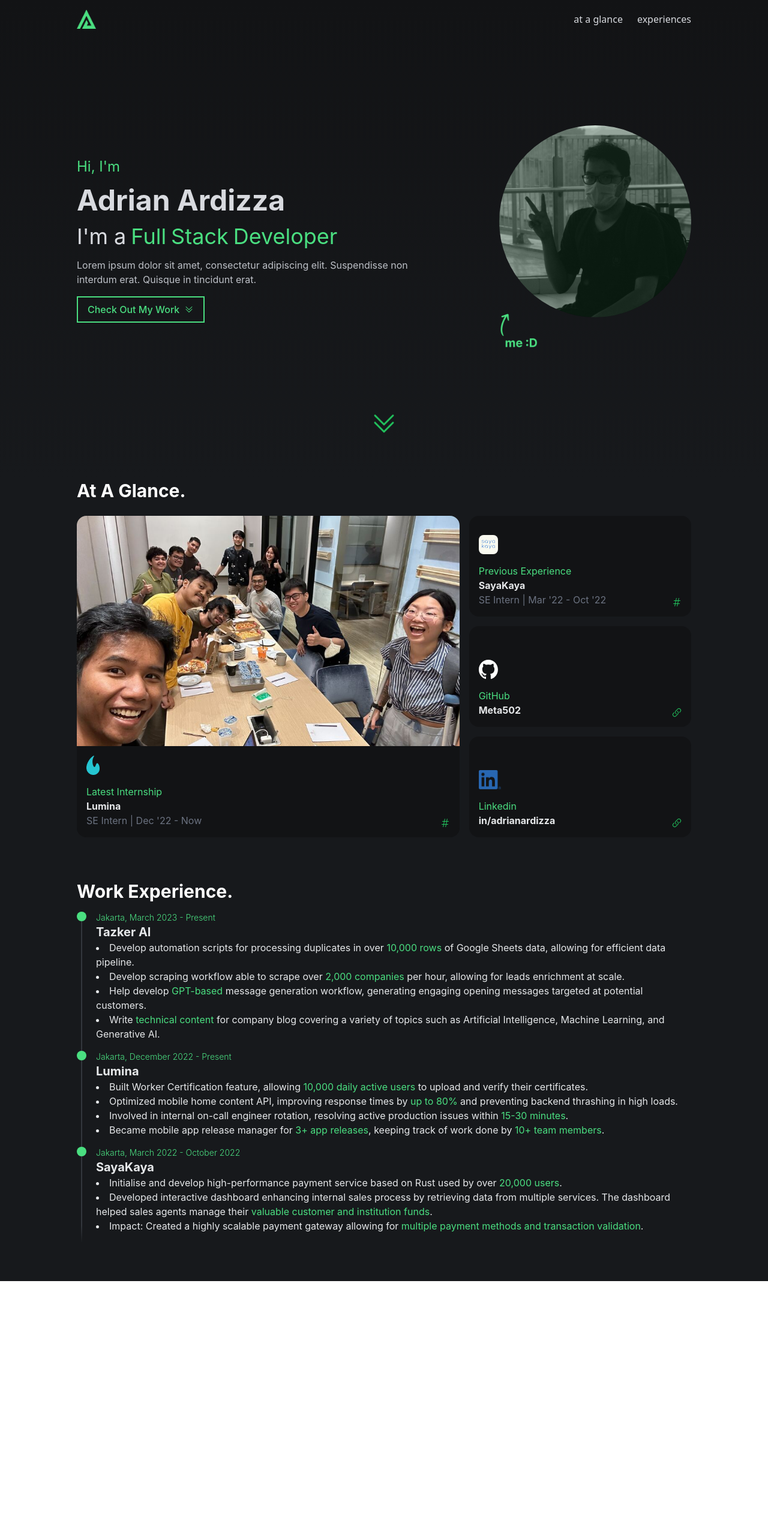
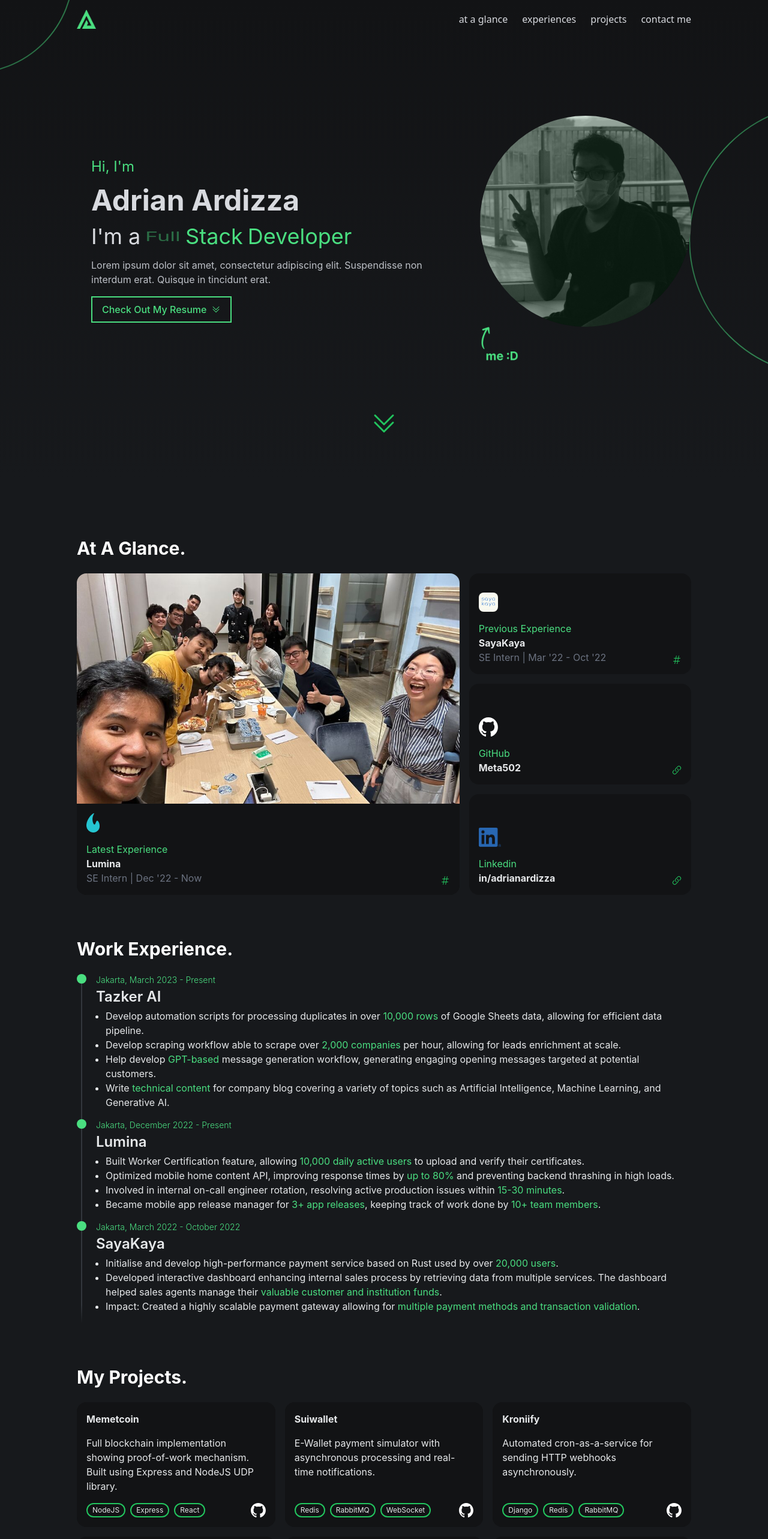
Before and after one commit to Meta502/ardizza.xyz, a Next.js app: page / in a window 1280 px wide. Shown: the top 2566 px of the page at 60% size. Before the commit the page ends 2136 px from the top, so only its background shows below. Built offline with nearby package versions, Linux system fonts and the light colour scheme.

Commit message:
Implement responsiveness

```diff
--- a/components/Glance/index.tsx
+++ b/components/Glance/index.tsx
@@ -4,11 +4,11 @@ import { Link } from "react-scroll"
 
 const Glance: React.FC = () => {
   return (
-    <div className="grid grid-rows-3 grid-flow-col gap-4 w-full">
+    <div className="grid grid-cols-1 lg:grid-cols-none lg:grid-rows-3 lg:grid-flow-col gap-4 w-full">
       <Link className="group bg-pale-gray-900 flex flex-col items-end row-span-3 rounded-2xl relative overflow-hidden cursor-pointer hover:-translate-y-2 duration-500 transition-all" to="lumina" smooth spy duration={500} offset={-100}>
         <div className="relative w-full">
           <div className="absolute w-full h-full z-10 bg-green-900 group-hover:bg-opacity-50 bg-opacity-0 duration-500" />
-          <img className="h-96 w-full object-cover z-0 scale-105 group-hover:saturate-0 saturate-100 group-hover:scale-100 duration-500 transition-all" src="/lumina.jpg" />
+          <img className="h-48 lg:h-96 w-full object-cover z-0 scale-105 group-hover:saturate-0 saturate-100 group-hover:scale-100 duration-500 transition-all" src="/lumina.jpg" />
         </div>
         <div className="flex flex-col justify-center p-4 space-y-4 z-10 bg-pale-gray-900 h-full w-full">
           <div>
@@ -16,7 +16,7 @@ const Glance: React.FC = () => {
           </div>
           <div>
             <p className="text-green-400">
-              Latest Internship
+              Latest Experience
             </p>
             <h1 className="text-pale-gray-50 font-bold">
               Lumina
--- a/components/Hero/index.tsx
+++ b/components/Hero/index.tsx
@@ -6,15 +6,15 @@ import { Link } from "react-scroll"
 const Hero = () => {
   return (
     <div id="hero" className="flex justify-between items-center min-h-screen bg-gradient-to-b from-pale-gray-900 to-pale-gray-800 relative overflow-hidden">
-      <div className="w-72 h-72 absolute motion-safe:animate-[ping_2s_cubic-bezier(0,_0,_0.2,_1)_infinite] duration-500 -top-48 -left-48 border border-pale-gray-400 rounded-full" />
-      <div className="w-96 h-96 absolute motion-safe:animate-[ping_2s_cubic-bezier(0,_0,_0.2,_1)_infinite] [animation-delay:_1s] duration-500 -right-72 border border-pale-gray-400 rounded-full" />
-      <div className="flex justify-between items-center mx-auto max-w-5xl w-full">
-        <div className="w-3/5 space-y-4">
-          <p className="text-2xl text-green-400">Hi, I'm</p>
-          <h1 className="font-bold text-5xl text-pale-gray-100">
+      <div className="w-72 h-72 absolute motion-safe:animate-[ping_2s_cubic-bezier(0,_0,_0.2,_1)_infinite] duration-500 -top-48 -left-48 border border-green-400 rounded-full" />
+      <div className="w-96 h-96 absolute motion-safe:animate-[ping_2s_cubic-bezier(0,_0,_0.2,_1)_infinite] [animation-delay:_1s] duration-500 -right-72 border border-green-400 rounded-full" />
+      <div className="flex justify-center lg:justify-between items-center mx-auto max-w-5xl w-full">
+        <div className="px-6 lg:w-3/5 space-y-4">
+          <p className="text-xl lg:text-2xl text-green-400">Hi, I'm</p>
+          <h1 className="font-bold text-4xl lg:text-5xl text-pale-gray-100">
             Adrian Ardizza
           </h1>
-          <div className="flex text-4xl text-pale-gray-100 space-x-2">
+          <div className="text-3xl lg:text-4xl text-pale-gray-100 space-x-2 hidden lg:flex">
             <p>I'm a</p>
             <RotatingText />
           </div>
@@ -22,14 +22,14 @@ const Hero = () => {
             Lorem ipsum dolor sit amet, consectetur adipiscing elit. Suspendisse non interdum erat. Quisque in tincidunt erat.
           </div>
           <button className="flex items-center gap-2 border-2 text-green-400 hover:text-pale-gray-800 border-green-400 duration-250 ease-in-out transition-all hover:bg-green-400 font-medium px-4 py-2">
-            <span>Check Out My Work</span>
+            <span>Check Out My Resume</span>
             <ChevronDoubleDownIcon className="h-4" />
           </button>
         </div>
-        <div className="relative">
+        <div className="relative hidden lg:block">
           <div className="relative">
             <div className="w-full h-full absolute bg-green-400 bg-opacity-[0.1] z-10 rounded-full" />
-            <img src="/image.png" className="w-80 rounded-full saturate-0 brightness-100" />
+            <img src="/image.png" className="w-[22rem] rounded-full saturate-0 brightness-100" />
           </div>
           <img className="w-16 motion-safe:animate-[float_4s_ease-in-out_1000ms_infinite]" src="/me-text.png" />
         </div>
--- a/components/Navbar/index.tsx
+++ b/components/Navbar/index.tsx
@@ -6,7 +6,7 @@ const Navbar: React.FC = () => {
   const scroll = useScroll()
 
   return <div className={`fixed w-full z-20 top-0 transition-all duration-300 ${scroll > 0 && "bg-pale-gray-900"}`}>
-    <div className="mx-auto max-w-5xl w-full py-4 flex items-center justify-between">
+    <div className="mx-auto px-6 lg:px-0 max-w-5xl w-full py-4 flex items-center justify-between">
       <Link
         to="hero"
         spy={true}
@@ -15,7 +15,7 @@ const Navbar: React.FC = () => {
       >
         <img className="w-8 h-8 cursor-pointer" src="/logo.png" />
       </Link>
-      <div className="flex gap-6 text-pale-gray-100">
+      <div className="gap-6 text-pale-gray-100 hidden lg:flex">
         <Link
           to="at-a-glance"
           spy
@@ -39,6 +39,28 @@ const Navbar: React.FC = () => {
         >
           experiences
         </Link>
+        <Link
+          activeClass="text-green-400"
+          className="cursor-pointer hover:text-green-400 transition-all"
+          to="projects"
+          spy={true}
+          smooth={true}
+          duration={250}
+          offset={-100}
+        >
+          projects
+        </Link>
+        <Link
+          activeClass="text-green-400"
+          className="cursor-pointer hover:text-green-400 transition-all"
+          to="contact-me"
+          spy={true}
+          smooth={true}
+          duration={250}
+          offset={-100}
+        >
+          contact me
+        </Link>
       </div>
     </div>
   </div>
--- /dev/null
+++ b/components/Projects/ProjectItem.tsx
@@ -0,0 +1,41 @@
+import React from "react"
+
+export interface ProjectItemProps {
+  title: string
+  description: string
+  tags: string[]
+  href?: string
+}
+
+const ProjectItem: React.FC<ProjectItemProps> = ({ title, description, tags, href }) => {
+  return (
+    <div className="group bg-pale-gray-900 flex flex-col items-end rounded-2xl relative overflow-hidden cursor-pointer hover:-translate-y-2 duration-500 transition-all">
+      <a href={href} target="_blank" referrerPolicy="no-referrer" className="flex flex-col justify-between p-4 space-y-4 z-10 bg-pale-gray-900 h-full w-full">
+        <div className="space-y-4">
+          <h1 className="text-pale-gray-50 font-bold">
+            {title}
+          </h1>
+          <p className="text-pale-gray-50">
+            {description}
+          </p>
+        </div>
+        <div className="flex items-center justify-between w-full">
+          <div className="flex gap-2 max-w-[90%] flex-wrap">
+            {tags.map(item => (
+              <div className="border-2 border-green-500 rounded-full text-pale-gray-50 text-xs py-0.5 px-2">
+                {item}
+              </div>
+            ))}
+          </div>
+          {href && (
+            <div>
+              <img className="h-6" src="/brands/github-mark-white.svg" />
+            </div>
+          )}
+        </div>
+      </a>
+    </div>
+  )
+}
+
+export default ProjectItem
--- /dev/null
+++ b/components/Projects/index.tsx
@@ -0,0 +1,46 @@
+import React from "react"
+import ProjectItem from "./ProjectItem"
+
+const Projects: React.FC = () => {
+  return (
+    <div className="grid grid-cols-1 lg:grid-cols-3 gap-4 w-full">
+      <ProjectItem
+        title="Memetcoin"
+        description="Full blockchain implementation showing proof-of-work mechanism. Built using Express and NodeJS UDP library."
+        tags={["NodeJS", "Express", "React"]}
+        href="https://github.com/Meta502/memetcoin"
+      />
+      <ProjectItem
+        title="Suiwallet"
+        description="E-Wallet payment simulator with asynchronous processing and real-time notifications."
+        tags={["Redis", "RabbitMQ", "WebSocket"]}
+        href="https://github.com/Meta502/suiwallet-be"
+      />
+      <ProjectItem
+        title="Kroniify"
+        description="Automated cron-as-a-service for sending HTTP webhooks asynchronously."
+        tags={["Django", "Redis", "RabbitMQ"]}
+        href="https://github.com/Meta502/kroniify"
+      />
+      <ProjectItem
+        title="Terminal Video Player"
+        description="Terminal video player built on Go with the ability to play mp4 videos with audio."
+        tags={["Go"]}
+        href="https://github.com/Meta502/go-termvid"
+      />
+      <ProjectItem
+        title="PBP Course Website"
+        description="Platform Based Development course website built using Docusaurus with custom React code components."
+        tags={["React", "Docusaurus"]}
+        href="https://github.com/pbp-fasilkom-ui/ganjil-2023"
+      />
+      <ProjectItem
+        title="COMPFEST 13 Playground"
+        description="COMPFEST 13's interactive digital event experience built on a custom fork of Mozilla Hubs."
+        tags={["React", "A-Frame", "three.js",]}
+      />
+    </div>
+  )
+}
+
+export default Projects
--- a/components/RotatingText.tsx
+++ b/components/RotatingText.tsx
@@ -7,13 +7,15 @@ const roles = [
   "Computer Science Student",
 ]
 
+const roleLength = roles.length
+
 const RotatingText: React.FC = () => {
   const [roleIndex, setRoleIndex] = React.useState(0)
   const role = roles[roleIndex]
 
   React.useEffect(() => {
     const changeTimer = setInterval(() => {
-      setRoleIndex((roleIndex + 1) % roles.length)
+      setRoleIndex((roleIndex + 1) % roleLength)
     }, 3000)
 
     return () => clearInterval(changeTimer)
@@ -23,7 +25,7 @@ const RotatingText: React.FC = () => {
     <AnimatePresence mode="wait">
       <motion.div
         key={role}
-        className="font-inter text-4xl text-green-400 flex space-x-2 relative"
+        className="font-inter lg:text-4xl text-green-400 flex space-x-2 relative"
       >
         {role.split(" ").map((item, index) => (
           <motion.p
@@ -34,7 +36,7 @@ const RotatingText: React.FC = () => {
             }}
             transition={{
               duration: 0.2,
-              delay: (index + 1) * 0.2
+              delay: (index) * 0.2
             }}
             animate={{
               rotateX: 0,
--- a/components/Timeline/TimelineItem.tsx
+++ b/components/Timeline/TimelineItem.tsx
@@ -23,11 +23,11 @@ export const TimelineItem: React.FC<TimelineItemProps> = ({ children, title, per
         <p className="text-green-400 font-light text-sm">
           {period}
         </p>
-        <h1 className="text-pale-gray-50 font-bold text-xl">
+        <h1 className="text-pale-gray-50 font-semibold text-2xl mt-0.5 mb-1">
           {title}
         </h1>
         <div className="text-pale-gray-50">
-          <ul className="list-disc list-inside">
+          <ul className="list-disc list-outside pl-4">
             {children}
           </ul>
         </div>
--- a/pages/_app.tsx
+++ b/pages/_app.tsx
@@ -11,7 +11,7 @@ const ScrollProvider = dynamic(() => import("../hooks/useScroll"), {
 function MyApp({ Component, pageProps }: AppProps) {
   return (
     <ScrollProvider>
-      <div className="bg-pale-gray-800 pb-16">
+      <div className="bg-pale-gray-800">
         <Navbar />
         <Component {...pageProps} />
       </div>
--- a/pages/index.tsx
+++ b/pages/index.tsx
@@ -3,19 +3,21 @@ import Timeline from '../components/Timeline'
 import Hero from '../components/Hero'
 import TimelineItem from '../components/Timeline/TimelineItem'
 import Glance from '../components/Glance'
+import Projects from '../components/Projects'
+import { AtSymbolIcon, EnvelopeIcon, LinkIcon } from '@heroicons/react/24/solid'
 
 const Home: NextPage = () => {
   return (
-    <div className="w-full font-inter">
+    <div className="w-full font-inter space-y-24">
       <Hero />
       <div className="bg-pale-gray-800 w-full max-w-5xl min-h-screen mx-auto space-y-2 flex flex-col gap-16">
-        <div id="at-a-glance" className="space-y-6 w-full">
+        <div id="at-a-glance" className="space-y-6 w-full px-6 xl:px-0">
           <h1 className="font-inter text-white text-3xl font-bold">
             At A Glance.
           </h1>
           <Glance />
         </div>
-        <div id="experiences" className="space-y-4">
+        <div id="experiences" className="space-y-6 xl:px-0 px-6">
           <h1 className="font-inter text-white text-3xl font-bold">
             Work Experience.
           </h1>
@@ -61,6 +63,67 @@ const Home: NextPage = () => {
             </TimelineItem>
           </Timeline>
         </div>
+        <div id="projects" className="space-y-6 px-6 lg:px-0">
+          <h1 className="font-inter text-white text-3xl font-bold">
+            My Projects.
+          </h1>
+          <Projects />
+        </div>
+      </div>
+
+      <div id="contact-me" className="space-y-6 flex space-x-4 h-full items-center justify-center bg-gradient-to-b from-pale-gray-900 to-pale-gray-900 py-16 px-6 lg:px-0">
+        <div className="w-full flex flex-col lg:flex-row max-w-5xl mx-auto lg:space-x-6">
+          <div className="space-y-2 mb-8 lg:mb-0">
+            <h1 className="font-inter text-white text-3xl font-bold">
+              Lets Get In Touch.
+            </h1>
+            <p className="text-pale-gray-200">
+              Feel free to contact me through one of the following platforms.
+            </p>
+          </div>
+
+          <div className="grid grid-cols-1 lg:grid-cols-2 gap-x-16 gap-y-8 lg:w-full">
+            <a href="mailto:me@ardizza.xyz" target="_blank" referrerPolicy="no-referrer" className="w-full space-y-4 border-l-2 pl-4 border-l-green-400 cursor-pointer">
+              <div className="flex items-center justify-between">
+                <div className="space-y-1">
+                  <p className="text-pale-gray-50 text-lg">me@ardizza.xyz</p>
+                  <h1 className="text-sm text-green-400">Email</h1>
+                </div>
+                <EnvelopeIcon className="w-8 text-pale-gray-50" />
+              </div>
+            </a>
+
+            <a href="https://github.com/Meta502" target="_blank" referrerPolicy="no-referrer" className="w-full space-y-4 border-l-2 pl-4 border-l-green-400">
+              <div className="flex items-center justify-between">
+                <div className="space-y-1">
+                  <p className="text-pale-gray-50 text-lg">Meta502</p>
+                  <h1 className="text-sm text-green-400">GitHub</h1>
+                </div>
+                <img src="/brands/github-mark-white.svg" className="w-8" />
+              </div>
+            </a>
+
+            <a target="_blank" referrerPolicy="no-referrer" href="https://twitter.com/adrianardizza" className="w-full space-y-4 border-l-2 pl-4 border-l-green-400">
+              <div className="flex items-center justify-between">
+                <div className="space-y-1">
+                  <p className="text-pale-gray-50 text-lg">@adrianardizza</p>
+                  <h1 className="text-sm text-green-400">Twitter</h1>
+                </div>
+                <img src="/brands/twitter.svg" className="w-8" />
+              </div>
+            </a>
+
+            <a target="_blank" referrerPolicy="no-referrer" href="https://linkedin.com/in/adrianardizza" className="w-full space-y-4 border-l-2 pl-4 border-l-green-400">
+              <div className="flex items-center justify-between">
+                <div className="space-y-1">
+                  <p className="text-pale-gray-50 text-lg">adrianardizza</p>
+                  <h1 className="text-sm text-green-400">Linkedin</h1>
+                </div>
+                <img src="/brands/linkedin.png" className="w-8" />
+              </div>
+            </a>
+          </div>
+        </div>
       </div>
     </div >
   )
--- a/styles/globals.css
+++ b/styles/globals.css
@@ -15,3 +15,15 @@
 		transform: translatey(0);
 	}
 }
+
+::-webkit-scrollbar {
+  @apply w-1.5
+}
+
+::-webkit-scrollbar-track {
+  @apply bg-pale-gray-900
+}
+
+::-webkit-scrollbar-thumb{
+  @apply bg-green-400 hover:bg-green-500 rounded-lg
+}
```
Also changed, not shown: public/brands/substack.png (added), public/brands/twitter.svg (added).
